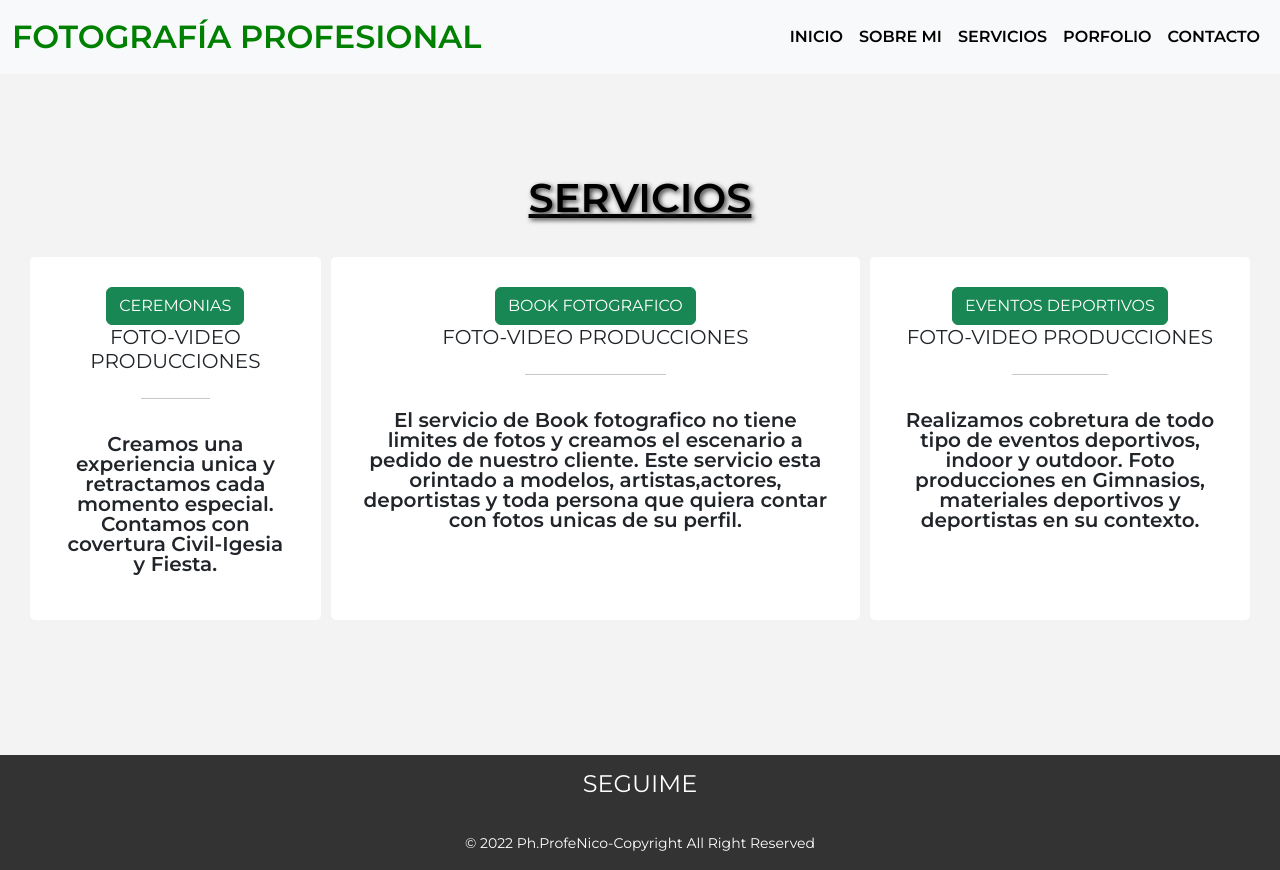
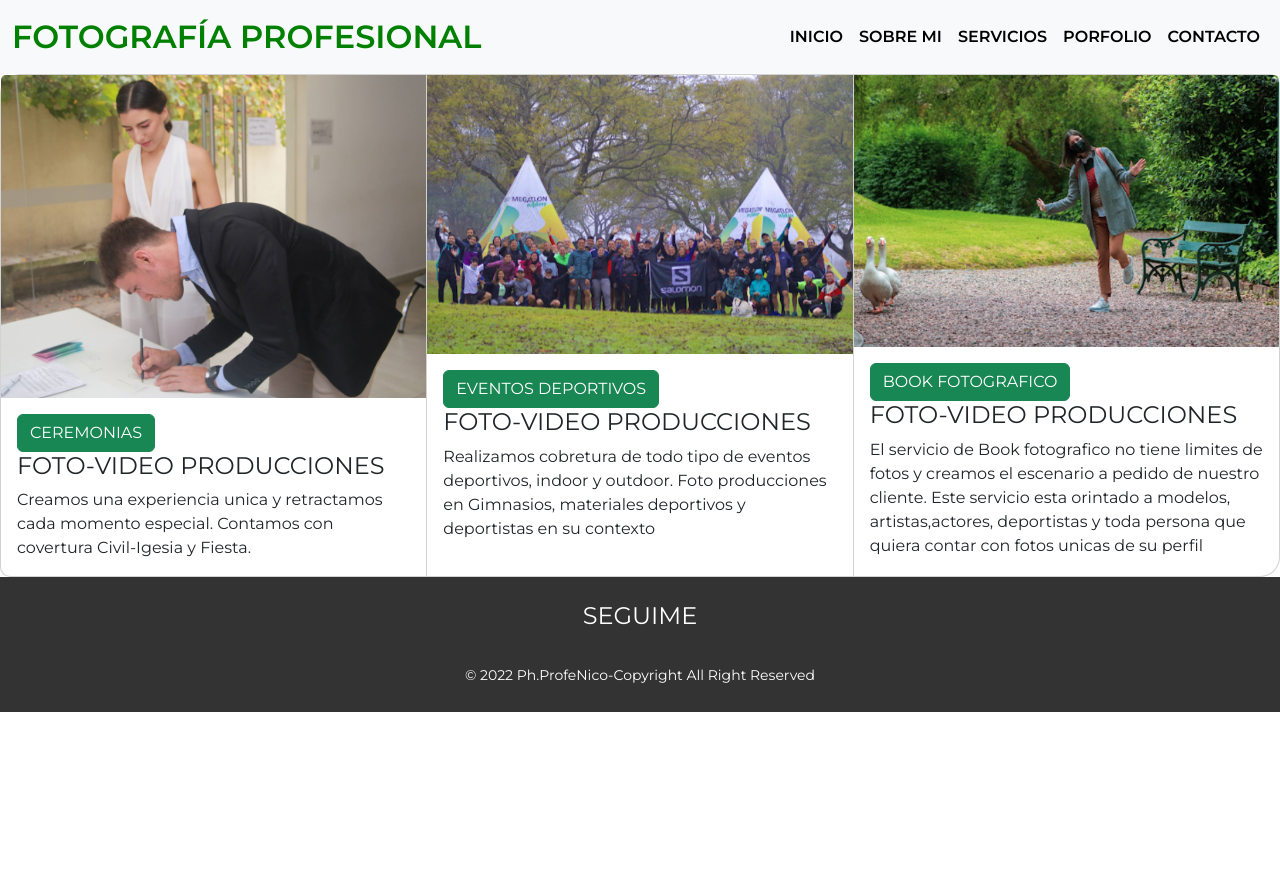
Before and after one commit to aja-22/EntregaFinal, a website: page Pages/Servicios.html in a window 1280 px wide. After the commit the page ends 800 px from the top, so only its background shows below. Drawn offline with nearby package versions, Linux system fonts and the light colour scheme.

Commit message:
realice cambio en pagina sobre mi y pagina servicio

```diff
--- a/Pages/Servicios.html
+++ b/Pages/Servicios.html
@@ -46,41 +46,38 @@
 
 
     <!--SECCION SERVICIOS-->
-    <section id="servicios">
-            <h3 class="titulo-seccion">SERVICIOS</h3>
-            <div class="fila">
-                <div class="servicio">
+    <div class="card-group">
+  <div class="card">
+    <img src="../imagenes/fotoCeremonia.png" class="card-img-top" alt="...">
+    <div class="card-body">
       <button type="button" class="btn btn-success">CEREMONIAS</button>
                     <h4>FOTO-VIDEO PRODUCCIONES</h4>
-                    <hr>
-                    <ul class="servicios-tag">
-                    </ul>
-                    <P>Creamos una experiencia unica y retractamos cada momento especial. Contamos con covertura
-                        Civil-Igesia y Fiesta. </P>
+
+      <p class="card-text">Creamos una experiencia unica y retractamos cada momento especial. Contamos con covertura
+                        Civil-Igesia y Fiesta.</p>
           </div>
-                <div class="servicio">
+  </div>
+  <div class="card">
+    <img src="../imagenes/FotoPortfolio2.png" class="card-img-top" alt="...">
+    <div class="card-body">
+      <button type="button" class="btn btn-success">EVENTOS DEPORTIVOS</button>
+       <h4>FOTO-VIDEO PRODUCCIONES</h4>
+      <p class="card-text">Realizamos cobretura de todo tipo de eventos deportivos, indoor y outdoor. Foto producciones en
+                        Gimnasios, materiales deportivos y deportistas en su contexto</p>
+    </div>
+  </div>
+  <div class="card">
+    <img src="../imagenes/FotoPortfolio5.png" class="card-img-top" alt="...">
+    <div class="card-body">
       <button type="button" class="btn btn-success">BOOK FOTOGRAFICO</button>
        <h4>FOTO-VIDEO PRODUCCIONES</h4>
-                    <hr>
-                    <ul class="servicios-tag">
-                    </ul>
-                    <P>El servicio de Book fotografico no tiene limites de fotos y creamos el escenario a pedido de
+      <p class="card-text">El servicio de Book fotografico no tiene limites de fotos y creamos el escenario a pedido de
                         nuestro
                         cliente. Este servicio esta orintado a modelos, artistas,actores, deportistas y toda persona que
-                        quiera contar con fotos unicas de su perfil.</P>
-                </div>
-                <div class="servicio">
-                    <button type="button" class="btn btn-success">EVENTOS DEPORTIVOS</button>
-                    <h4>FOTO-VIDEO PRODUCCIONES</h4>
-                    <hr>
-                    <ul class="servicios-tag">
-                    </ul>
-                    <P>Realizamos cobretura de todo tipo de eventos deportivos, indoor y outdoor. Foto producciones en
-                        Gimnasios, materiales deportivos y deportistas en su contexto.</P>
-
+                        quiera contar con fotos unicas de su perfil </p>
     </div>
   </div>
-    </section>
+</div>
 
     <!--SECCION FOOTER-->
     <footer class="pie-pagina">
--- a/scss/_footer.scss
+++ b/scss/_footer.scss
@@ -4,7 +4,7 @@ footer {
     background-color: #333;
     color: $colorFooter2;
     text-align: center;
-    padding: 15px 0;
+    padding: 25px 0;
 
     a {
         text-decoration: none;
@@ -17,4 +17,6 @@ footer {
     footer {
     padding: 50px 0;
     display: flex; }
+
+
 }
--- a/scss/_mediaqueries.scss
+++ b/scss/_mediaqueries.scss
@@ -43,10 +43,12 @@
     #sobremi .contenedor-foto {
         max-width: 200px;
         margin: auto;
+
     }
 
     #sobremi .contenedor-foto img {
         padding: 2px;
+
     }
 
     .titulo-seccion {
@@ -78,6 +80,7 @@
 
 }
 
+
 @media screen and (min-width:1200px) {
     .galeria {
         display: grid;
@@ -85,8 +88,9 @@
         width: 100%;
         position: absolute;
     }
-     .sobremi {
-        padding: 50px 0;
-        display: block;
+}
+@media screen and (max-width:400px) {
+    #servicio{
+
     }
 }
--- a/scss/_servicios.scss
+++ b/scss/_servicios.scss
@@ -1,66 +1,5 @@
 /*SECCION SERVICIOS*/
 
-#servicios {
-    padding: 100px 15px;
-    text-align: center;
-    background-color: #f3f3f3;
-
-
-
-    .titulo-seccion {
-        text-align: center;
-        color: black;
-        font-size: 40px;
-        font-weight: bold;
-        text-shadow: 2px 2px 5px #333;
-        text-transform: capitalize;
-        text-decoration: underline;
-    }
-
-    .fila {
-        display: flex;
-        justify-content: space-between;
-        max-width: auto;
-        margin: 30px auto;
-
-
-        .servicio {
-            max-width: auto;
-            background-color: #fff;
-            padding: 30px;
-            margin: 0 5px;
-            border-radius: 5px;
-            transition: .5s;
-
-
-            &:hover {
-                box-shadow: 5px 5px 10px;
-                color: green;
-            }
-
-        }
-
-        h4 {
-            font-size: 20px;
-            margin-bottom: 25px;
-        }
-
-        hr {
-            width: 30%;
-            margin: auto;
-            margin-bottom: 25px;
-        }
-
-        ul {
-            list-style: none;
-            display: flex;
-            justify-content: space-between;
-            margin-bottom: 10px;
-        }
-
-        p {
-            font-size: 20px;
-            line-height: 20px;
-        }
-    }
+.card{
+    border-radius: 20px 10px ;
 }
--- a/scss/_sobremi.scss
+++ b/scss/_sobremi.scss
@@ -15,6 +15,10 @@
 
 #sobremi .contenedor-foto img {
     padding: 20px;
+
+}
+.contenedor-foto{
+  margin-left: 40%;
 }
 
 #sobremi {
```
Also changed, not shown: Pages/Contacto.html (+1 -1 lines), Pages/Sobre Mi.html (+4 -2 lines), css/estilos.css, imagenes/fotoCeremonia.png (added). Lines whose indentation alone changed are shown as unchanged.
